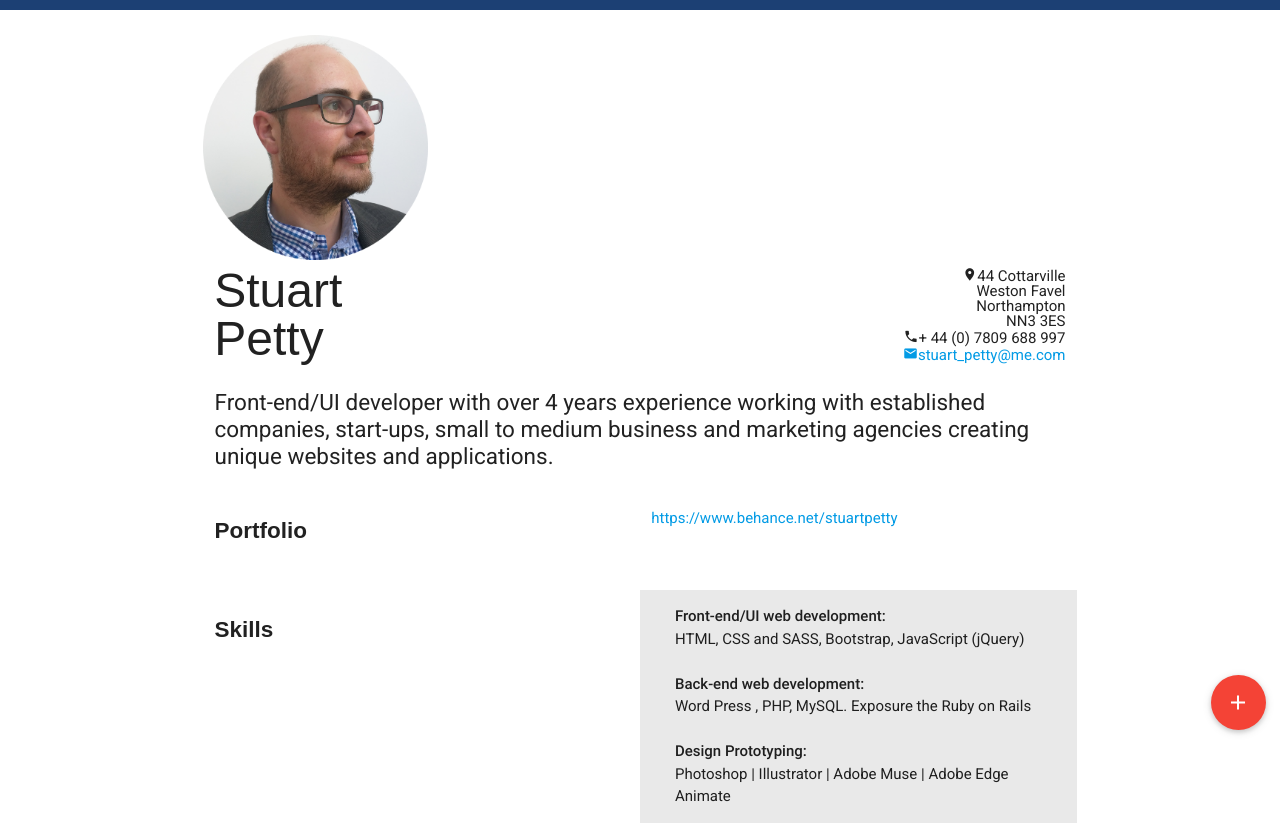
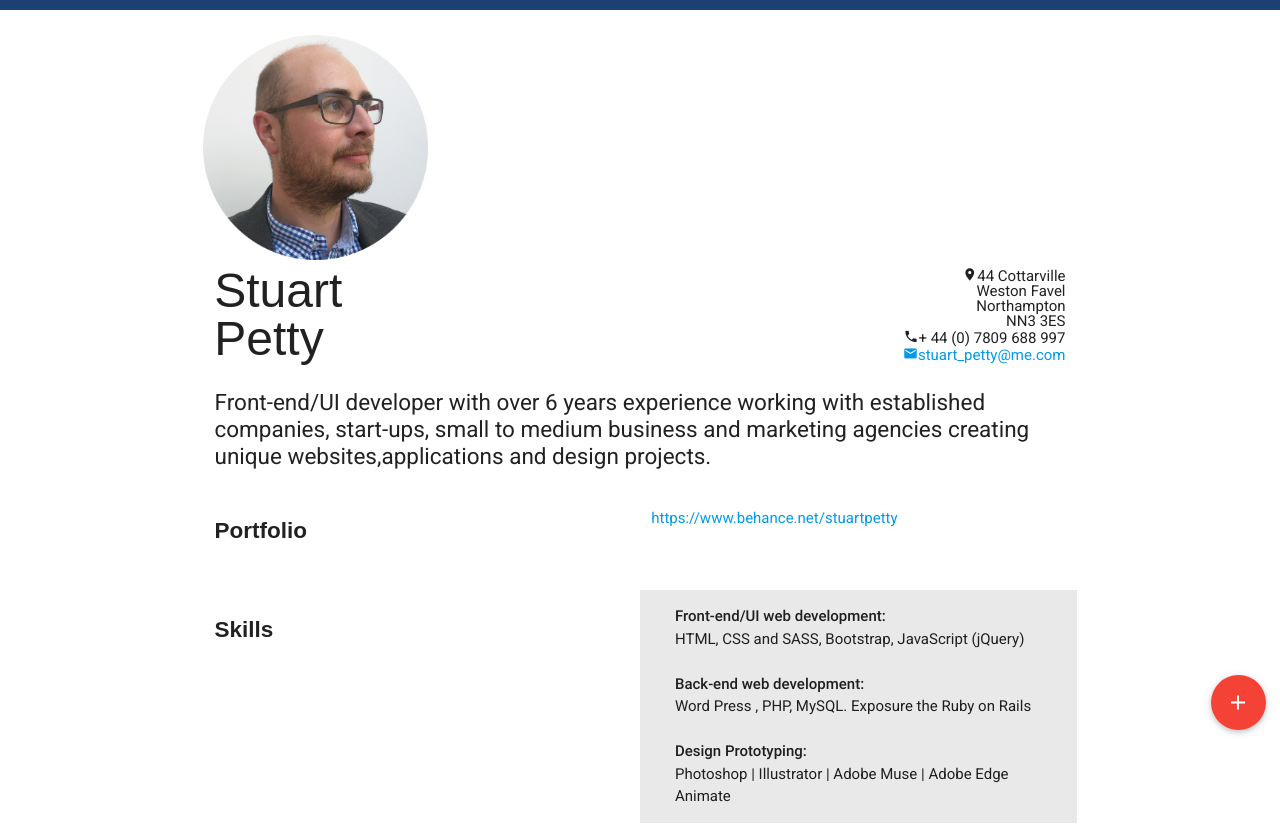
Before and after one commit to StuartPetty/stuartpetty.work, a plain HTML site: page index.html in a window 1280 px wide. Shown: the top 826 px of the page. Drawn offline with nearby package versions, Linux system fonts and the light colour scheme.

Commit message:
Updated HomePage content

```diff
--- a/index.html
+++ b/index.html
@@ -58,9 +58,9 @@
             </div>
 
 
-                      <div class="col s12 m12 l12"><h2>Front-end/UI developer with over 4 years experience working with established
+                      <div class="col s12 m12 l12"><h2>Front-end/UI developer with over 6 years experience working with established
                                       companies, start-ups, small to medium business and marketing agencies
-                                      creating unique websites and applications.</h2>
+                                      creating unique websites,applications and design projects.</h2>
 
                       </div>
 
```
